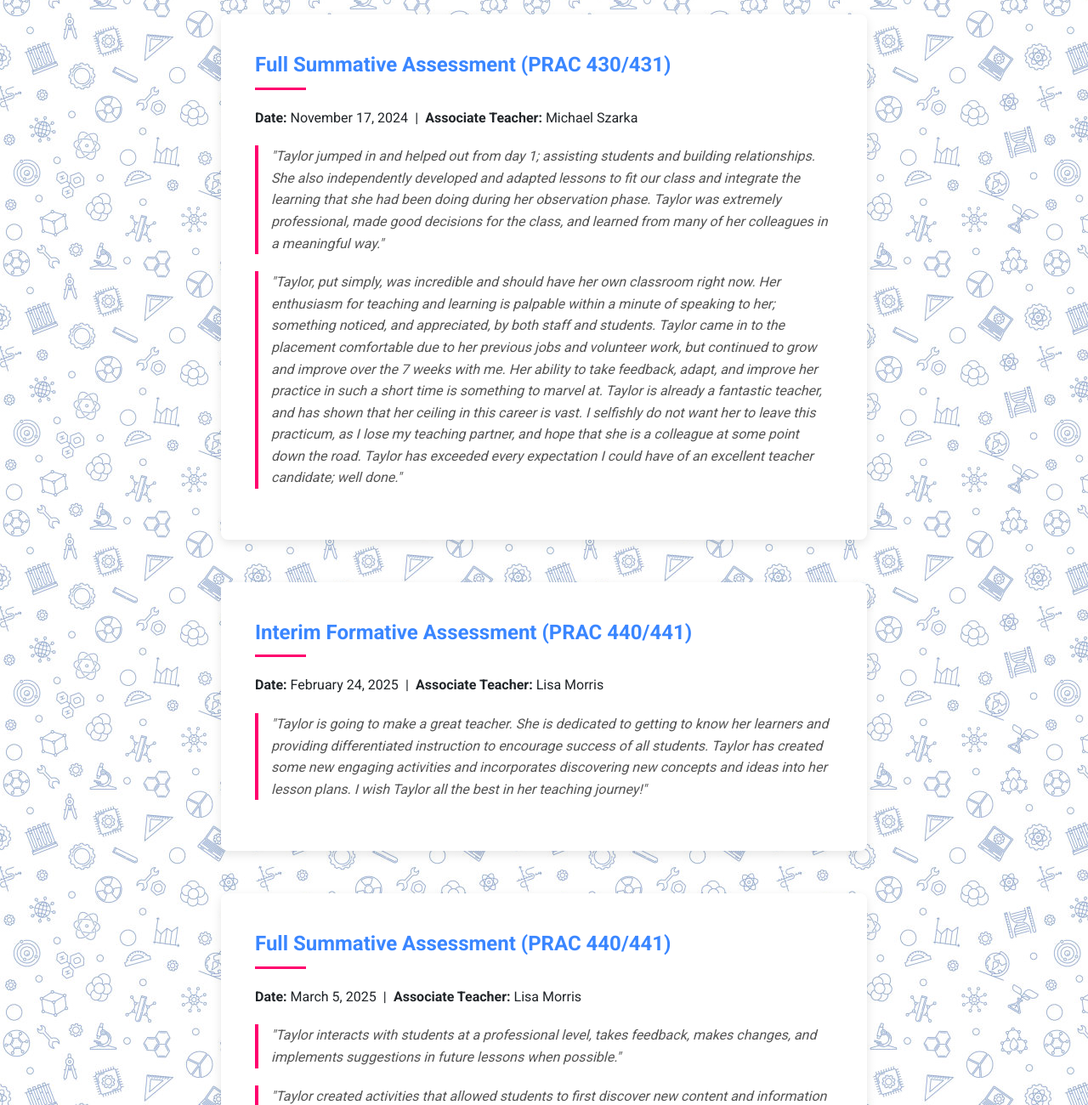
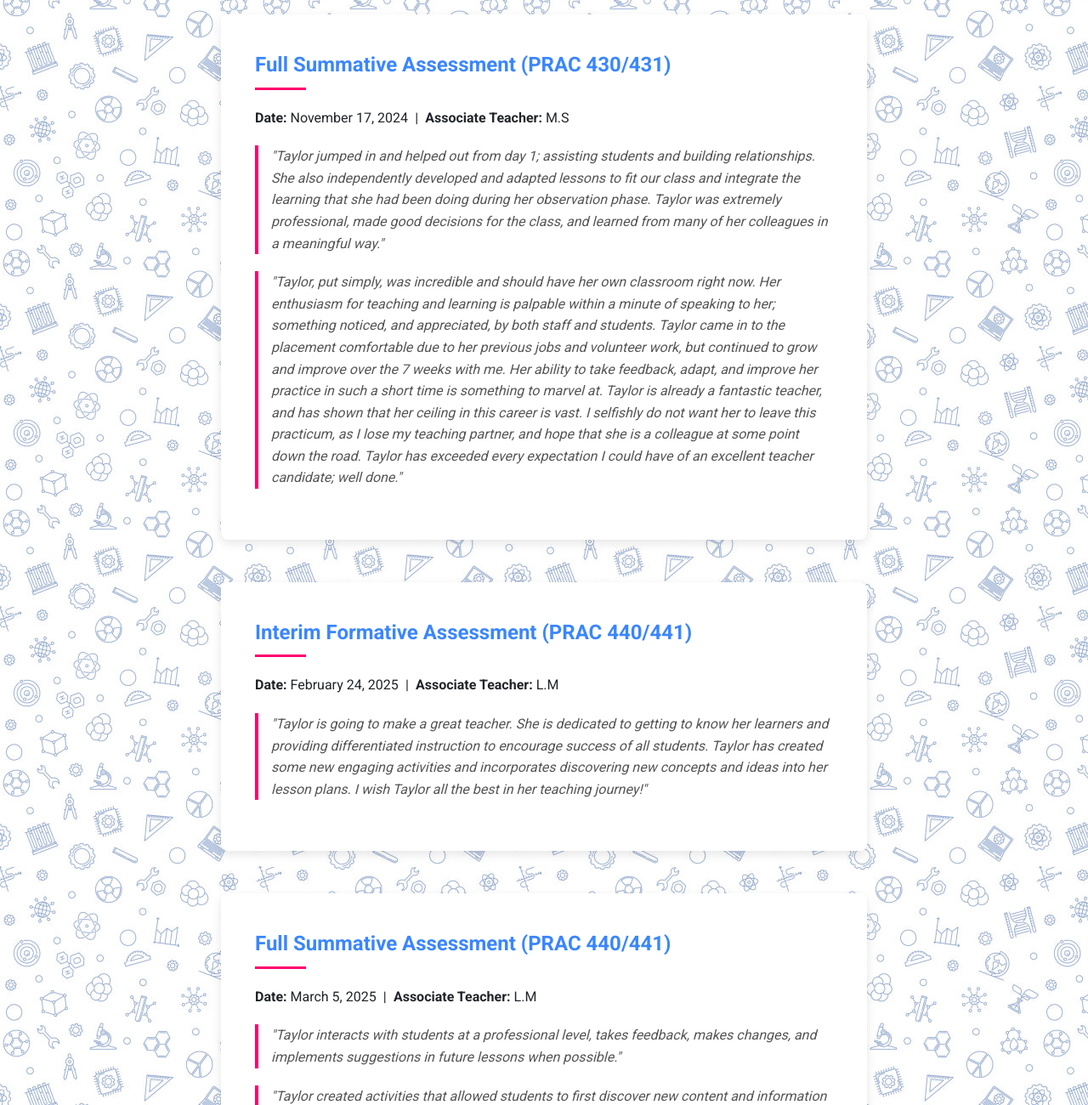
Before and after one commit to TipTopTaylor/Teaching-Dossier, a plain HTML site: page professional_appraisals.html in a window 1280 px wide. Shown: the part 720-2020 px from the top of the page at 85% size. Drawn offline with Linux system fonts and the light colour scheme.

Commit message:
Update professional_appraisals.html

```diff
--- a/professional_appraisals.html
+++ b/professional_appraisals.html
@@ -222,7 +222,7 @@
 
     <div class="content-section">
       <h3>Short Summative Assessment (PRAC 420/421)</h3>
-      <p><strong>Date:</strong> October 16, 2024 | <strong>Associate Teacher:</strong> Michael Szarka</p>
+      <p><strong>Date:</strong> October 16, 2024 | <strong>Associate Teacher:</strong> M.S</p>
       <blockquote>
         "Taylor jumped right in, helping out from day 1 and taking on a class in her second week, demonstrating excellent initiative beyond what was expected. She has built excellent and professional relationships with the students in all of my classes. Taylor and I have conversations everyday about how lessons are going and reflecting on best practices. She has taken notes extremely well and has implemented the reflections into her own practice."
       </blockquote>
@@ -233,7 +233,7 @@
 
     <div class="content-section">
       <h3>Full Summative Assessment (PRAC 430/431)</h3>
-      <p><strong>Date:</strong> November 17, 2024 | <strong>Associate Teacher:</strong> Michael Szarka</p>
+      <p><strong>Date:</strong> November 17, 2024 | <strong>Associate Teacher:</strong> M.S</p>
       <blockquote>
         "Taylor jumped in and helped out from day 1; assisting students and building relationships. She also independently developed and adapted lessons to fit our class and integrate the learning that she had been doing during her observation phase. Taylor was extremely professional, made good decisions for the class, and learned from many of her colleagues in a meaningful way."
       </blockquote>
@@ -244,7 +244,7 @@
 
     <div class="content-section">
       <h3>Interim Formative Assessment (PRAC 440/441)</h3>
-      <p><strong>Date:</strong> February 24, 2025 | <strong>Associate Teacher:</strong> Lisa Morris</p>
+      <p><strong>Date:</strong> February 24, 2025 | <strong>Associate Teacher:</strong> L.M</p>
       <blockquote>
         "Taylor is going to make a great teacher. She is dedicated to getting to know her learners and providing differentiated instruction to encourage success of all students. Taylor has created some new engaging activities and incorporates discovering new concepts and ideas into her lesson plans. I wish Taylor all the best in her teaching journey!"
       </blockquote>
@@ -252,7 +252,7 @@
 
     <div class="content-section">
       <h3>Full Summative Assessment (PRAC 440/441)</h3>
-      <p><strong>Date:</strong> March 5, 2025 | <strong>Associate Teacher:</strong> Lisa Morris</p>
+      <p><strong>Date:</strong> March 5, 2025 | <strong>Associate Teacher:</strong> L.M</p>
       <blockquote>
         "Taylor interacts with students at a professional level, takes feedback, makes changes, and implements suggestions in future lessons when possible."
       </blockquote>
@@ -269,7 +269,7 @@
 
     <div class="content-section">
       <h3>Alternative Practicum Experience (PRAC 450/451)</h3>
-      <p><strong>Date:</strong> March 27, 2025 | <strong>Host:</strong> Carolyn Crosby, Texas Instruments</p>
+      <p><strong>Date:</strong> March 27, 2025 | <strong>Host:</strong> C.C, Texas Instruments</p>
       <blockquote>
         "Taylor's work during her time on practicum was exceptional. She worked diligently to develop lessons on finance to prepare students to work with a heat loss house project that is developed through Texas Instruments. She delivered materials on time, formatted to guidelines, utilized all feedback, and continued developing her project to fruition."
       </blockquote>
```
